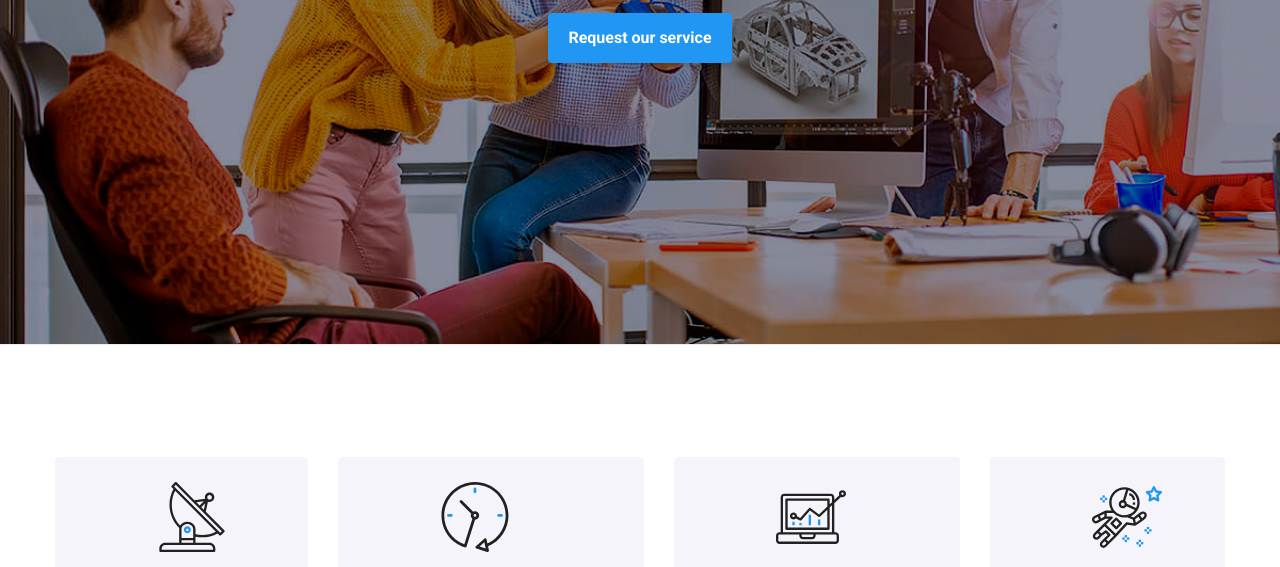
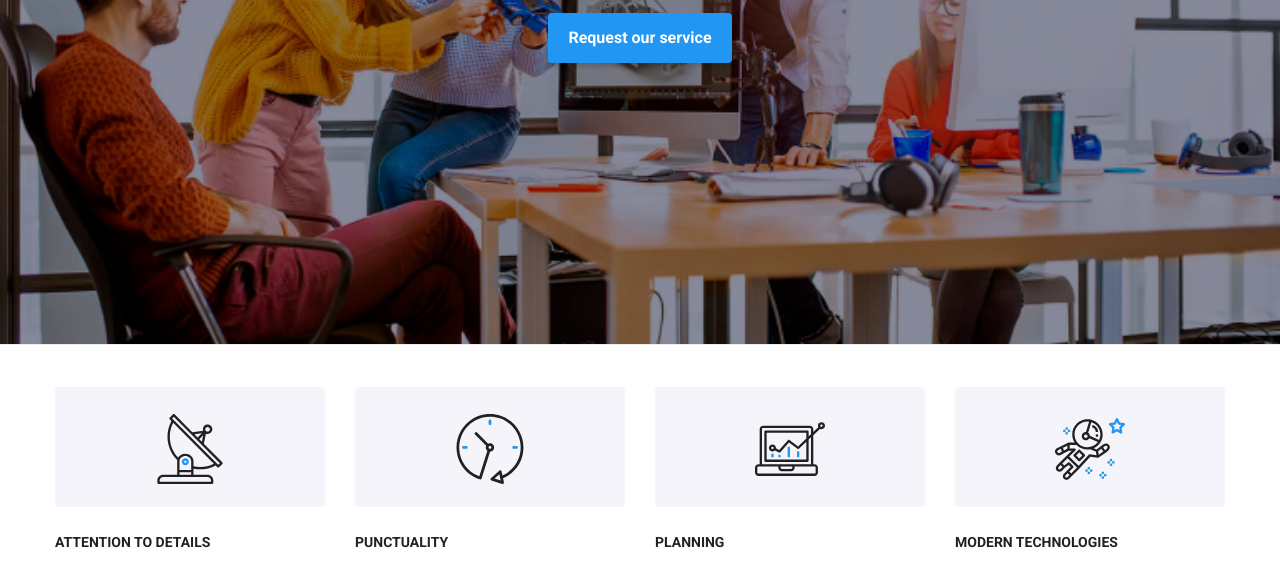
Before and after one commit to damian-ionut/goit-markup-hw-07, a plain HTML site: page index.html in a window 1280 px wide. Shown: the part 343-910 px from the top of the page. Drawn offline with nearby package versions, Linux system fonts and the light colour scheme.

Commit message:
update styles.css

```diff
--- a/css/styles.css
+++ b/css/styles.css
@@ -414,7 +414,7 @@ textarea:focus {
 
 /* Title */
 .main_title {
-    background-image: url(../images/background.jpg);
+    display: block;
     color: #fff;
     width: 100%;
     height: 600px;
@@ -422,14 +422,28 @@ textarea:focus {
     text-align: center;
 }
 
-@media (min-device-pixel-ratio: 2),
-  (min-resolution: 192dpi),
-  (min-resolution: 2dppx) {
-  .ma {
-    background-image: url('photo@2x.png');
+.main_title {
+    background-image: url("../images/mobile.png");
+    background-size: cover;
+}
+
+/* @media (min-resolution: 192dpi) {
+    .main_title {
+      background-image: url("../images/desktop.jpg");
+    }
+  } */
+
+@media screen and (min-width: 758px) {
+    .main_title {
+        background-image: url("../images/tablet.jpg");
     }
   }
 
+@media screen and (min-width: 1250px) {
+    .main_title {
+        background-image: url("../images/desktop.jpg");
+    }
+  }
 
 element.style {
     overflow-x: hidden;
@@ -494,10 +508,6 @@ element.style {
     margin-bottom: -100px;
 }
 
-.team_qualities_icon{
-    display: none;
-}
-
 .team_qualities_skill {
     text-align: center;
     font-family: var(--primary-font);
@@ -512,11 +522,87 @@ element.style {
 
 }
 
+.team_qualities_icon {
+    display: block;
+    margin-top: 25px;
+    align-content: center;
+    margin-left: 170px;
+    margin-bottom: 80px;
+    padding-top: 25px;
+}
+
+.team_qualities_list {
+    display: block;
+    height: 120px;
+    background-color: #f5f4fa;
+    border-radius: 4px;
+    margin-top: 10px;
+    width: 400px;
+    border-radius: 4px;
+    align-items: center;
+    margin-bottom: 155px;
+}
+
+
 @media screen and (min-width: 758px) {
 .team_qualities_section {
     display: flex;
     align-items: center;
     margin-bottom: -90px;
+}
+
+.team_qualities {
+    display: grid;
+    grid-template-columns: 356px 356px;
+    grid-template-rows: auto;
+    row-gap: 12px;
+    column-gap: 24px;
+
+}
+
+.team_qualities_text {
+    text-align: center;
+    margin-bottom: 72px;
+
+}
+
+.team_qualities_icon {
+    display: flex;
+    margin-top: 25px;
+    align-content: center;
+    margin-left: 142px;
+    margin-bottom: 80px;
+    padding-top: 2px;
+}
+
+.team_qualities_list {
+    display: block;
+    height: 120px;
+    background-color: #f5f4fa;
+    border-radius: 4px;
+    margin-top: 10px;
+    border-radius: 4px;
+    align-items: center;
+    margin-bottom: 140px;
+    width: 354px;
+    height: 120px;
+    top: 540px;
+    left: 15px;
+    border-radius: 4px;
+
+}
+}
+
+
+@media screen and (min-width: 1250px) {
+.team_qualities_section {
+    display: flex;
+    justify-self: center;
+    flex-direction: row;
+    top: 774px;
+    width: 1170px;
+    height: 251px;
+    margin-bottom: 0px;
 
   }
 
@@ -528,24 +614,37 @@ element.style {
     column-gap: 24px;
 
 }
+
 .team_qualities_text {
+
     text-align: left;
-}
-    .team_qualities_skill {
-    text-align: left;
-}
+    margin-bottom: 72px;
 }
 
-@media screen and (min-width: 1250px) {
-.team_qualities_section {
+.team_qualities_icon {
     display: flex;
-    justify-self: center;
-    flex-direction: row;
+    margin-top: 25px;
+    align-content: center;
+    margin-left: 100px;
+    margin-bottom: 80px;
+    padding-top: 2px;
+}
+
+.team_qualities_list {
+    display: block;
+    height: 120px;
+    background-color: #f5f4fa;
+    border-radius: 4px;
+    margin-top: 10px;
+    border-radius: 4px;
+    align-items: center;
+    margin-bottom: 140px;
+    width: 270px;
+    height: 120px;
     top: 774px;
-    width: 1170px;
-    height: 251px;
-    margin-bottom: 0px;
-
+    left: 215px;
+    border-radius: 4px;
+    margin-top: 94px;
 }
 
 ul.team_qualities {
@@ -562,33 +661,8 @@ ul.team_qualities {
     font-size: 14px;
     line-height: 1.2;
     text-align: left;
-    margin-top: 30px;
+    margin-top: -30px;
 
-}
-
-.team_qualities_text {
-    font-weight: 400;
-    font-size: 14px;
-    line-height: 1.5;
-    text-align:left;
-
-}
-
-.team_qualities_list {
-    display: block;
-    height: 120px;
-    background-color: #f5f4fa;
-    border-radius: 4px;
-    margin-top: 94px;
-}
-
-.team_qualities_icon {
-    display: flex;
-    text-align: center;
-    align-items: center;
-    margin-top: 25px;
-    align-content: center;
-    margin-left: 102px;
 }
 }
 
@@ -654,7 +728,7 @@ ul.team_qualities {
 .ourteam_section{
     display: flex;
     justify-content: center;
-    margin-top: 15px;
+    margin-top: 95px;
 }
 
 
@@ -737,9 +811,8 @@ ul.team_qualities {
 }
 .ourteam_section{
     display: flex;
+    margin-top: 0px;
 }
-
-
 }
 
 /* Regular client */
@@ -796,7 +869,6 @@ ul.team_qualities {
 }
 
 @media screen and (min-width: 758px) {
-
 .list_client {
     display: grid;
     grid-template-columns: 168px 168px 168px;
@@ -807,7 +879,6 @@ ul.team_qualities {
 }
 
 @media screen and (min-width: 1250px) {
-
 .list_client {
     display: flex;
     flex-direction: row;
@@ -1216,8 +1287,6 @@ ul.team_qualities {
     top: 2787px;
     left: 815px;
 }
-
-
 }
 
 @media screen and (min-width: 1250px) {
@@ -1418,8 +1487,6 @@ button {
       gap: 104px;
     }
 
-
-
     .menu_header .main_nav .contact_item .contact_item_list {
         display:flex;
         flex-direction: column;
```
Also changed, not shown: images/background.jpg (deleted), images/desktop.jpg (added), images/mobile.png (added), images/tablet.jpg (added), 2 other files. Lines whose indentation alone changed are shown as unchanged.
